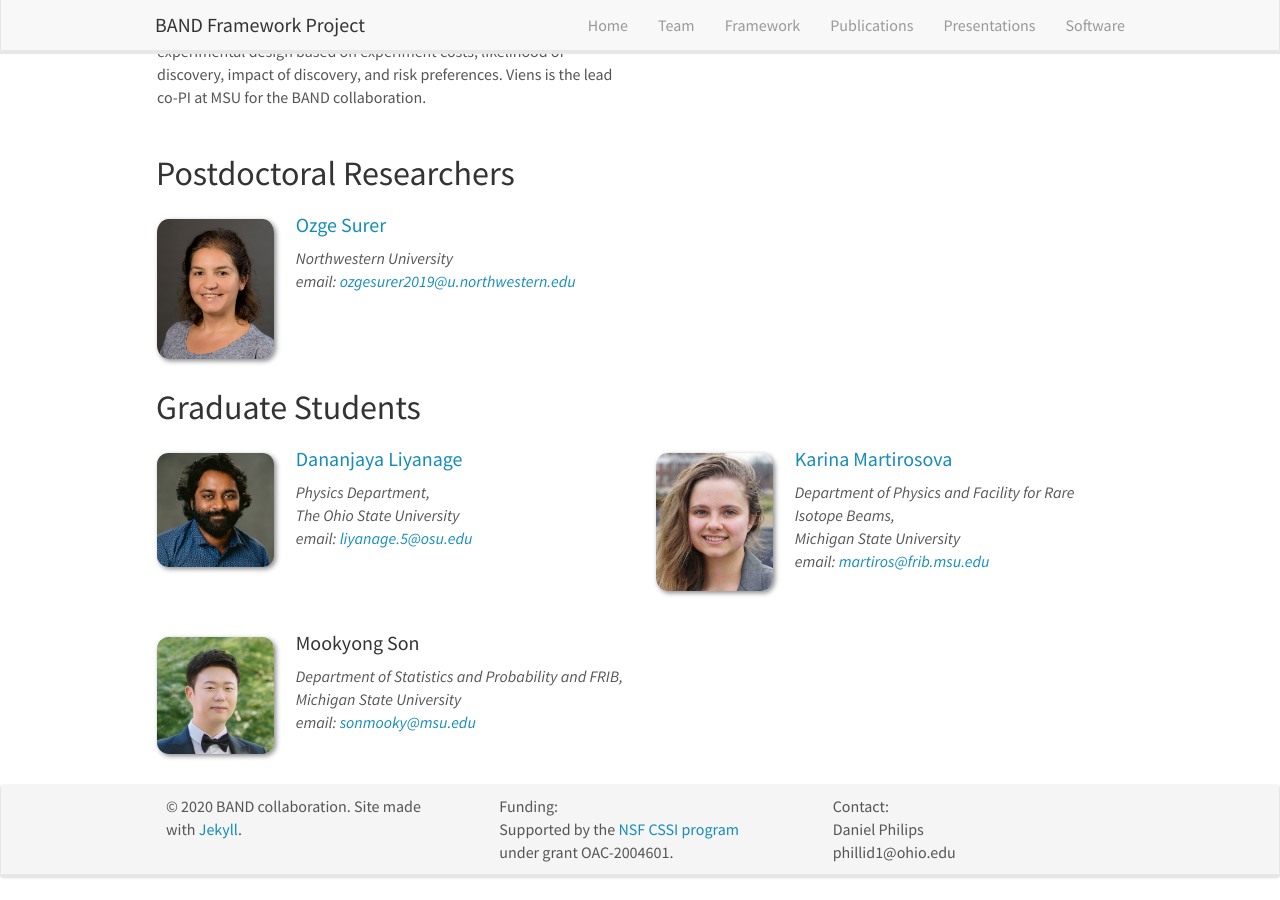
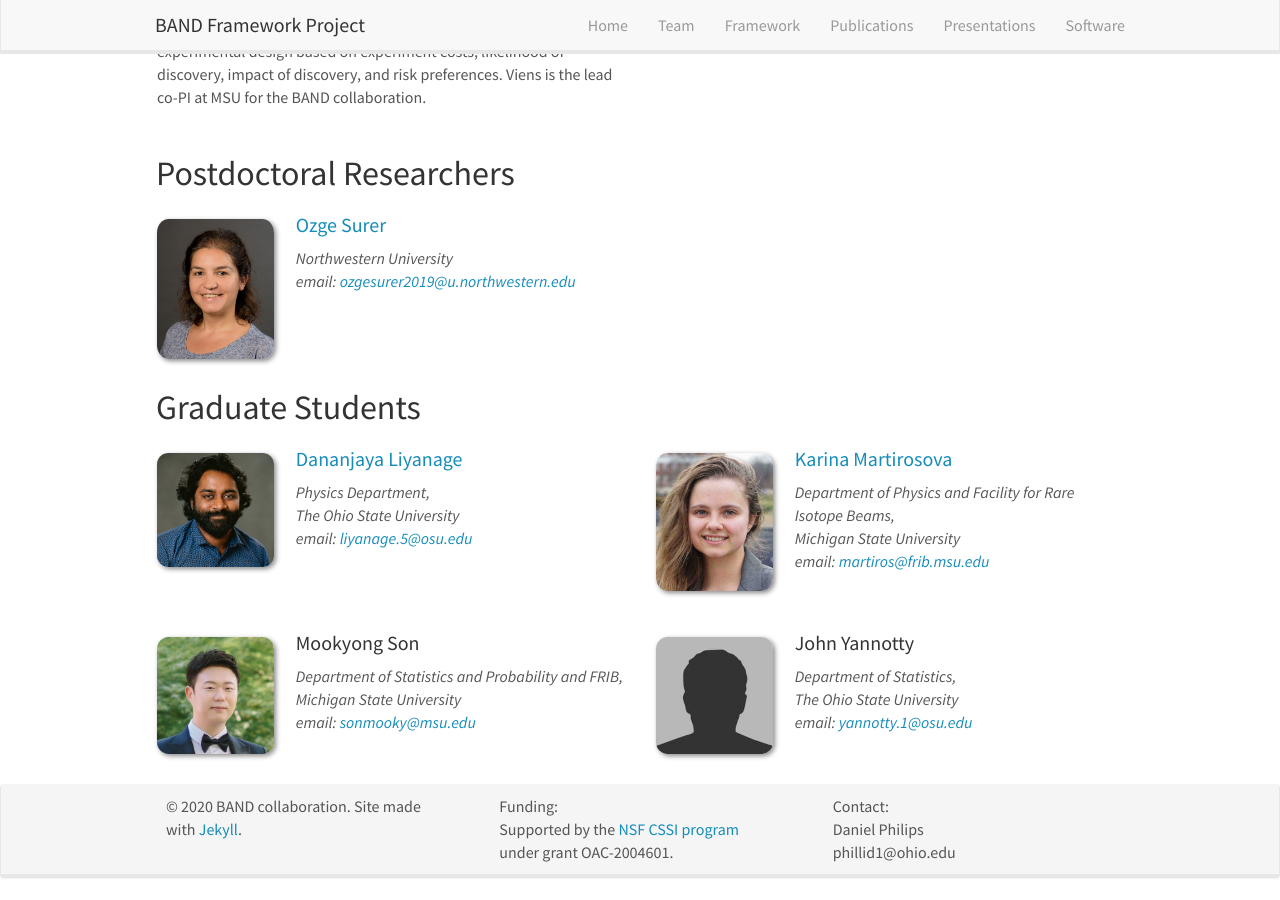
Before and after one commit to bandframework/bandframework.github.io, a Jekyll site: the page built from _pages/team.md, in a window 1280 px wide and 900 px high, scrolled down 2957 px. Built offline with Jekyll 4.4.1, drawn with Linux system fonts in a browser that asks for light colours; nearby versions of some CDN libraries.

Commit message:
added John Yannotty to the team page

```diff
--- a/_data/students.yml
+++ b/_data/students.yml
@@ -28,3 +28,10 @@
   email: sonmooky@msu.edu
   number_educ: 0
   education1:
+
+- name: John Yannotty
+  photo: bio-photo.jpg
+  info: Department of Statistics, <br> The Ohio State University
+  email: yannotty.1@osu.edu
+  number_educ: 0
+  education1:
```
Also changed, not shown: images/teampic/bio-photo.jpg (added).
